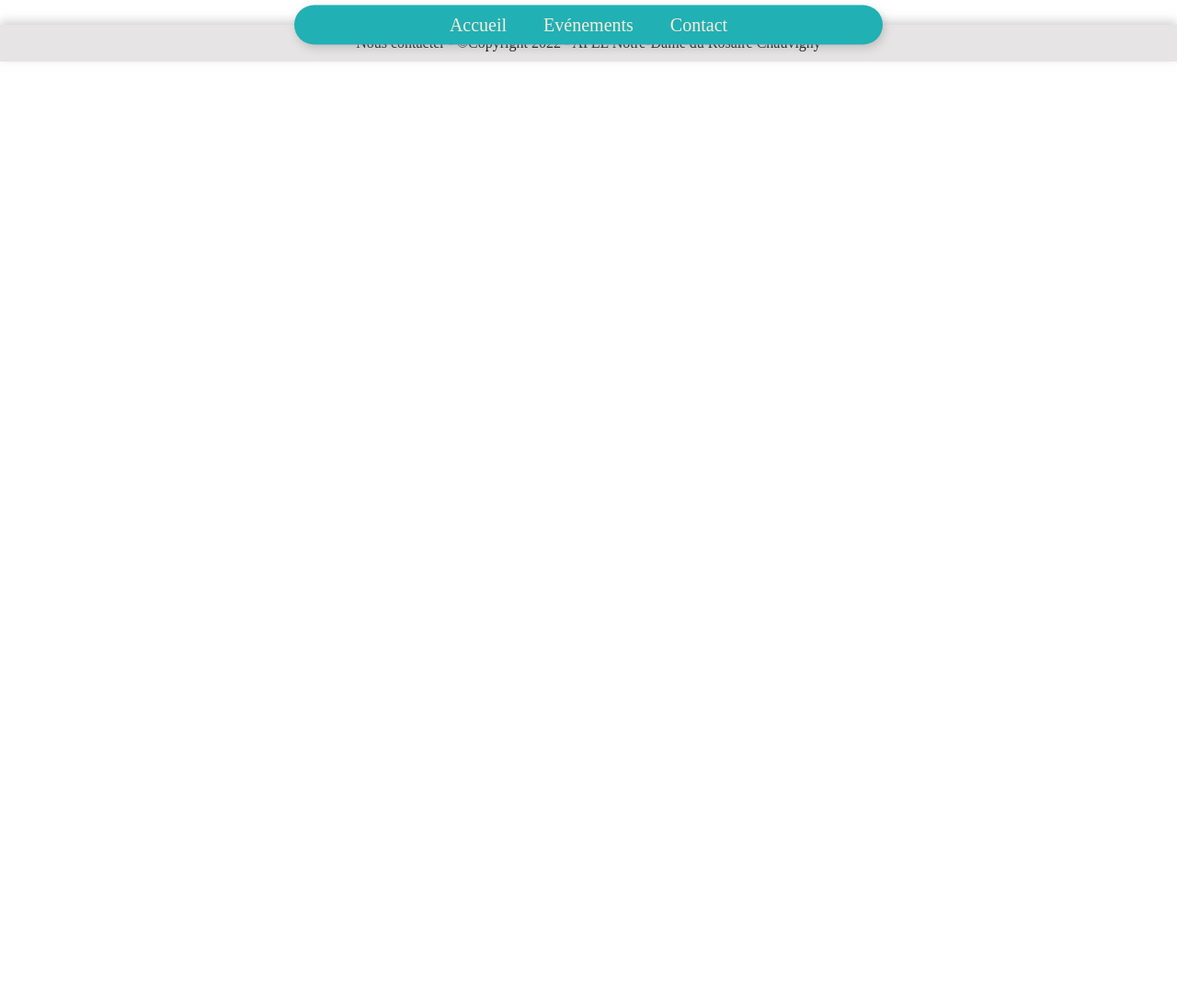
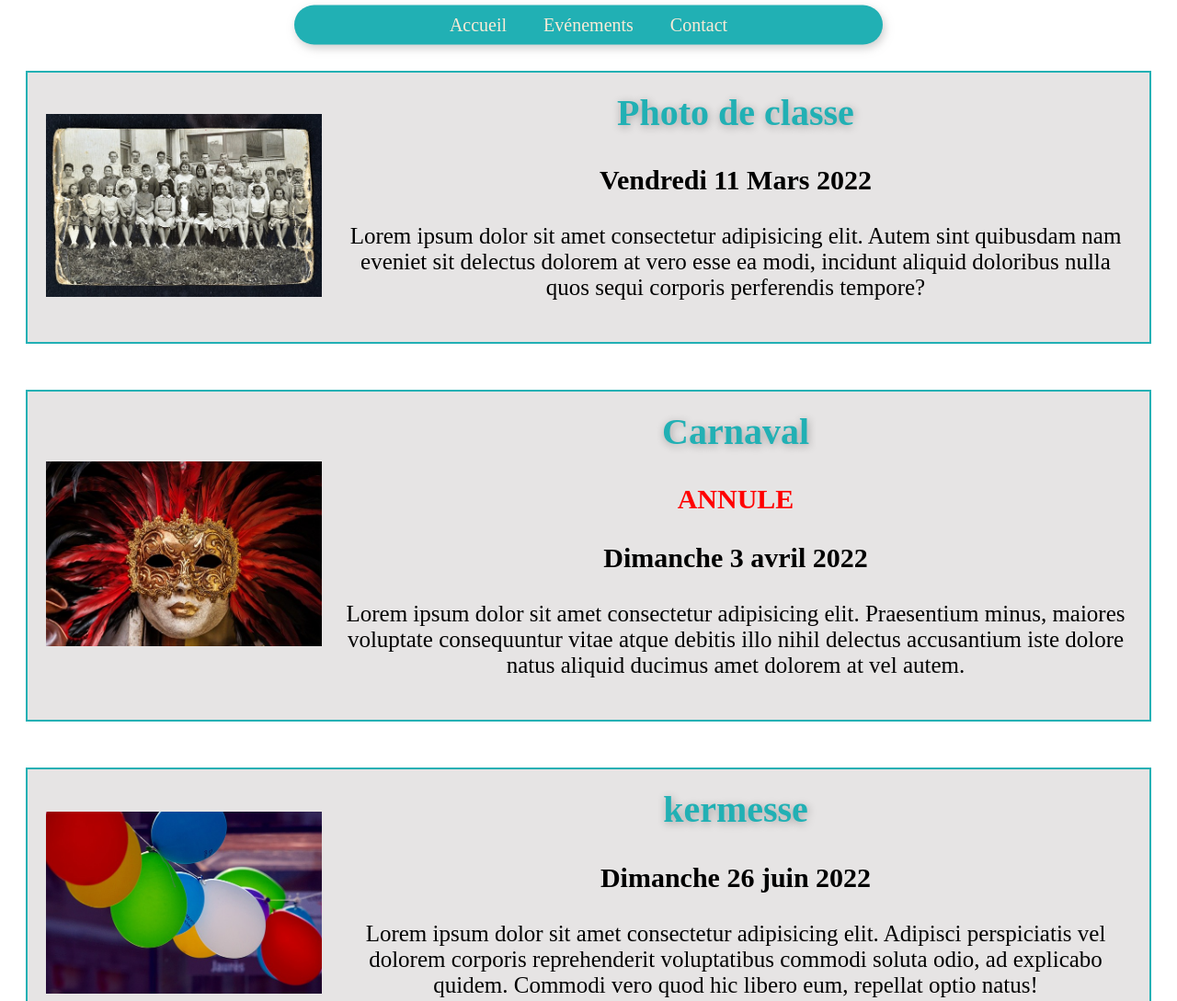
Before and after one commit to CyrielleI/Apel, a plain HTML site: page evenement.html in a window 1280 px wide. Shown: the part 240-1329 px from the top of the page at 92% size. Before the commit the page ends 800 px from the top, so only its background shows below. Drawn offline with Linux system fonts and the light colour scheme.

Commit message:
page evénement

```diff
--- a/assets/css/scss/style.scss
+++ b/assets/css/scss/style.scss
@@ -370,6 +370,18 @@ nav {
                         text-align: start;
                     }
                 }
+                .chocolat {
+                    flex-direction: column;
+                    h3 {
+                        text-align: start;
+                    }
+                }
+                .sapin {
+                    flex-direction: column;
+                    h3 {
+                        text-align: start;
+                    }
+                }
             }
         }
     }
@@ -403,7 +415,46 @@ nav {
 
 /* fin du layout page index */
 
+/* début du layout page evenement*/
 
+.evenement {
+    /*display: flex;
+    flex-direction: column;*/
+    article {
+        border: 2px solid #21b0b4;
+        display: flex;
+        justify-content: space-around;
+        align-items: center;
+        width: calc(100% - 100px);
+        margin: 50px auto;
+        padding : 20px;
+        background-color: rgb(230, 228, 228);
+        text-align: center;
+        img {
+            width: 300px;
+            margin-right: 20px;
+        }
+        h2 {
+            font-size: 40px;
+            margin-top: 0;
+            color: #21b0b4;
+            text-shadow: 1px 2px 10px rgba(7, 7, 7, 0.3);
+        }
+        h3 {
+            font-size: 30px
+        }
+        .annule {
+            color: red;
+            font-weight: 600;
+            font-size: 30px;
+        }
+        p {
+            font-size: 25px;
+        }
+    }
+}
+
+/*fin du layout page evenement */
 
 footer {
     background-color: rgb(230, 228, 228);
--- a/evenement.html
+++ b/evenement.html
@@ -24,8 +24,38 @@
             <li><a href="./contact.html">Contact</a></li>
         </ul>
     </nav>
-    <main>
-
+    <main class="evenement">
+        <article>
+            <div>
+                <img src="/assets/img/photo-de-classe.jpg" alt="ancienne photo de classe"></img>
+            </div>
+            <div>
+                <h2>Photo de classe</h2>
+                <h3>Vendredi 11 Mars 2022</h3>
+                <p>Lorem ipsum dolor sit amet consectetur adipisicing elit. Autem sint quibusdam nam eveniet sit delectus dolorem at vero esse ea modi, incidunt aliquid doloribus nulla quos sequi corporis perferendis tempore?</p>
+            </div>
+        </article>
+        <article>
+            <div>
+                <img src="/assets/img/photo-carnaval.jpg" alt="photo d'un masque vénicien"></img>
+            </div>
+            <div>
+                <h2>Carnaval</h2>
+                <p class="annule">ANNULE</p>
+                <h3>Dimanche 3 avril 2022</h3>
+                <p>Lorem ipsum dolor sit amet consectetur adipisicing elit. Praesentium minus, maiores voluptate consequuntur vitae atque debitis illo nihil delectus accusantium iste dolore natus aliquid ducimus amet dolorem at vel autem.</p>
+            </div>
+        </article>
+        <article>
+            <div>
+                <img src="/assets/img/photo-kermesse.jpg" alt="photo de ballons"></img>
+            </div>
+            <div>
+                <h2>kermesse</h2>
+                <h3>Dimanche 26 juin 2022</h3>
+                <p>Lorem ipsum dolor sit amet consectetur adipisicing elit. Adipisci perspiciatis vel dolorem corporis reprehenderit voluptatibus commodi soluta odio, ad explicabo quidem. Commodi vero quod hic libero eum, repellat optio natus!</p>
+            </div>
+        </article>
     </main>
     <footer>
         <div class="copyright">
```
Also changed, not shown: assets/css/style.css, assets/img/photo-carnaval.jpg (added), assets/img/photo-de-classe.jpg (added), assets/img/photo-kermesse.jpg (added), 1 other file.
